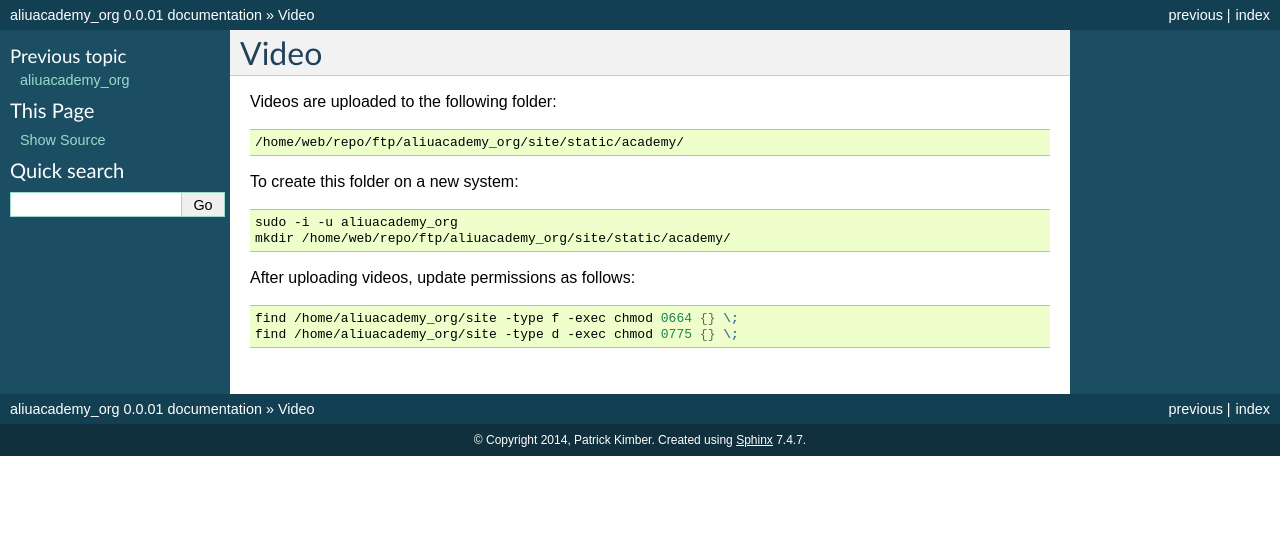
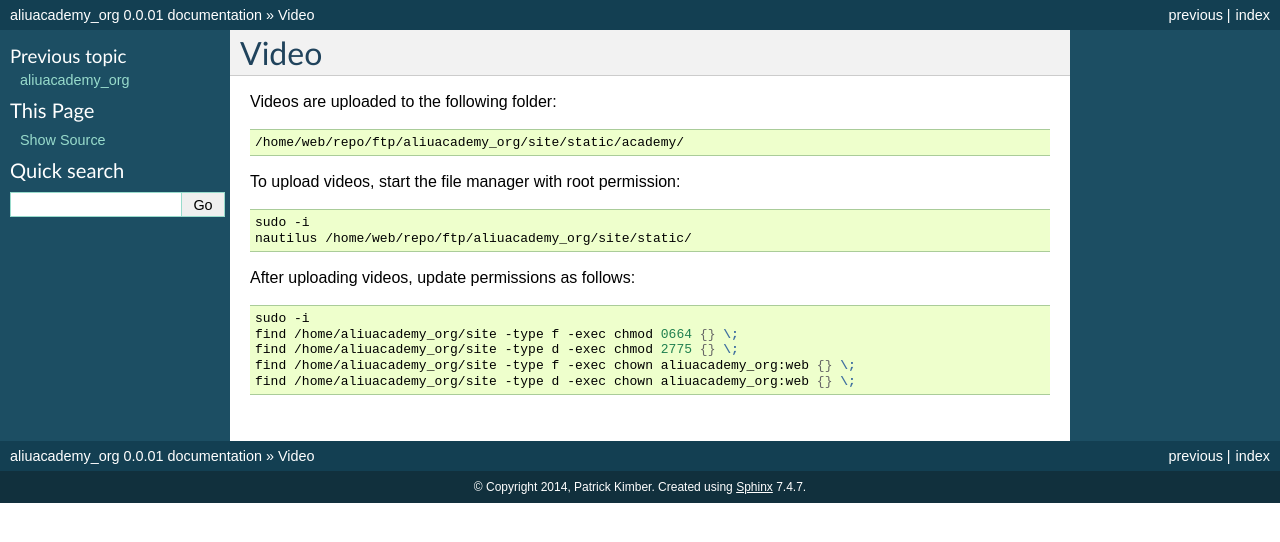
Before and after one commit to pkimber/aliuacademy_org, a Sphinx documentation site: the page built from doc/source/video.rst, in a window 1280 px wide. Shown: the top 542 px of the page. Built offline with Sphinx 7.4.7, drawn with Linux system fonts in a browser that asks for light colours.

Commit message:
how to upload videos

```diff
--- a/doc/source/video.rst
+++ b/doc/source/video.rst
@@ -7,12 +7,15 @@ Videos are uploaded to the following folder::
 
   /home/web/repo/ftp/aliuacademy_org/site/static/academy/
 
-To create this folder on a new system::
+To upload videos, start the file manager with root permission::
 
-  sudo -i -u aliuacademy_org
-  mkdir /home/web/repo/ftp/aliuacademy_org/site/static/academy/
+  sudo -i
+  nautilus /home/web/repo/ftp/aliuacademy_org/site/static/
 
 After uploading videos, update permissions as follows::
 
+  sudo -i
   find /home/aliuacademy_org/site -type f -exec chmod 0664 {} \;
-  find /home/aliuacademy_org/site -type d -exec chmod 0775 {} \;
+  find /home/aliuacademy_org/site -type d -exec chmod 2775 {} \;
+  find /home/aliuacademy_org/site -type f -exec chown aliuacademy_org:web {} \;
+  find /home/aliuacademy_org/site -type d -exec chown aliuacademy_org:web {} \;
```
